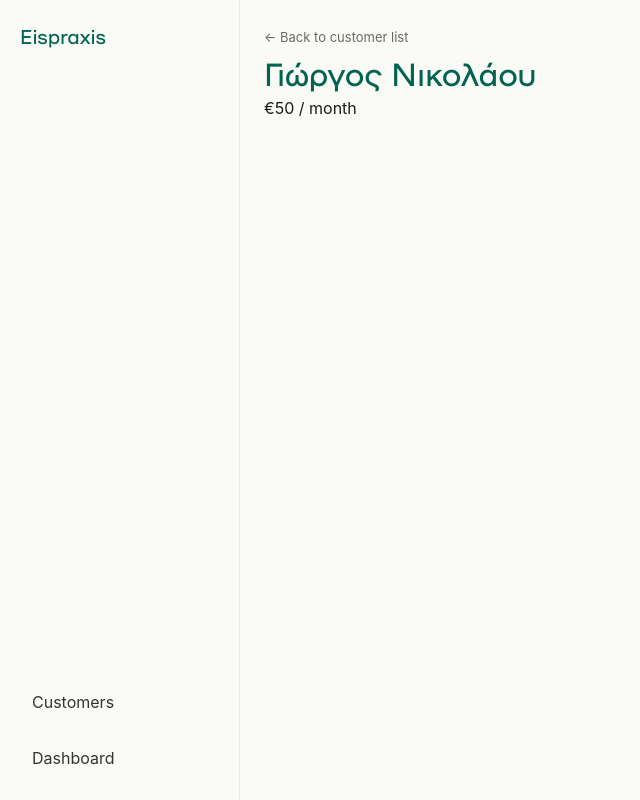
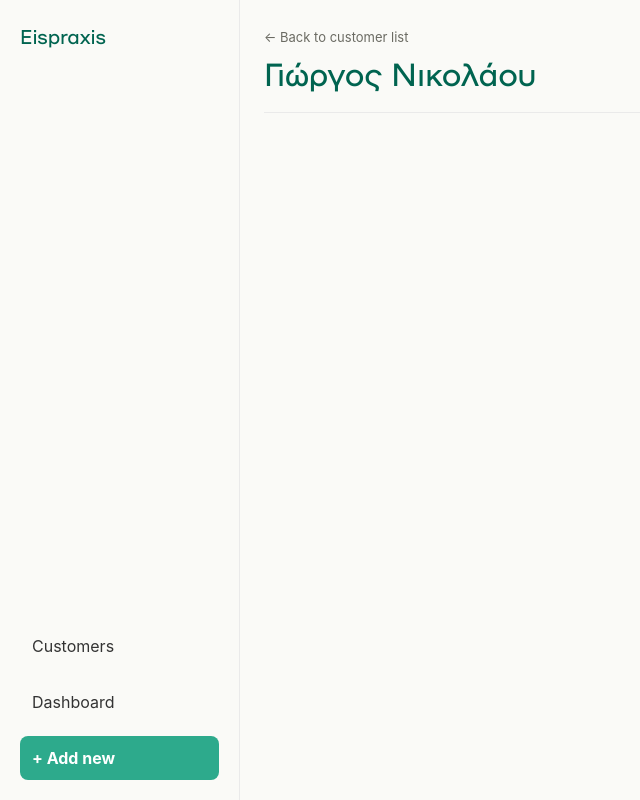
Before and after one commit to enjoythedivision/eispraxis, a React (Vite) app: page /customer/1 in a window 1280 px wide. Shown: the whole page, without its empty margins (0-640 px from the left). Built offline with nearby package versions, Linux system fonts and the light colour scheme.

Commit message:
Refactor Sidebar and Customer components for improved structure and styling

```diff
--- a/src/components/Sidebar.jsx
+++ b/src/components/Sidebar.jsx
@@ -9,6 +9,7 @@ export default function Sidebar() {
       <nav className="sidebar__nav">
         <Link to="/" className="sidebar__link">Customers</Link>
         <Link to="/dashboard" className="sidebar__link">Dashboard</Link>
+        <Link to="/" className="sidebar__link">+ Add new</Link>
       </nav>
     </aside>
   );
--- a/src/components/Sidebar.scss
+++ b/src/components/Sidebar.scss
@@ -24,6 +24,17 @@
   gap: 12px;
 }
 
+.sidebar__nav :last-child {
+  background-color: var(--teal);
+  color: var(--surface);
+  font-weight: bold;
+}
+
+.sidebar__nav :last-child:hover {
+  background-color: var(--evergreen);
+  color: var(--surface);
+}
+
 .sidebar__link {
   text-decoration: none;
   color: #333;
--- a/src/features/customers/pages/Customer.jsx
+++ b/src/features/customers/pages/Customer.jsx
@@ -5,9 +5,7 @@ import { customers } from "../../../data/customers";
 export default function Customer() {
   const { id } = useParams();
 
-  const customer = customers.find(
-    (c) => c.id === Number(id)
-  );
+  const customer = customers.find((c) => c.id === Number(id));
 
   if (!customer) {
     return <h1>Customer not found</h1>;
@@ -19,10 +17,6 @@ export default function Customer() {
         <Link to="/">← Back to customer list</Link>
         <h1>{customer.name}</h1>
       </div>
-
-      <div className="customer__sheet">
-        €{customer.monthlyFee} / month
-      </div>
     </div>
   );
 }
--- a/src/features/customers/pages/Customer.scss
+++ b/src/features/customers/pages/Customer.scss
@@ -6,3 +6,8 @@
     font-size: 13px;
     color: var(--text-muted);
 }
+
+.customer__header {
+    border-bottom: 1px solid #eaeaea;
+    padding-bottom: 1rem;
+}
```
